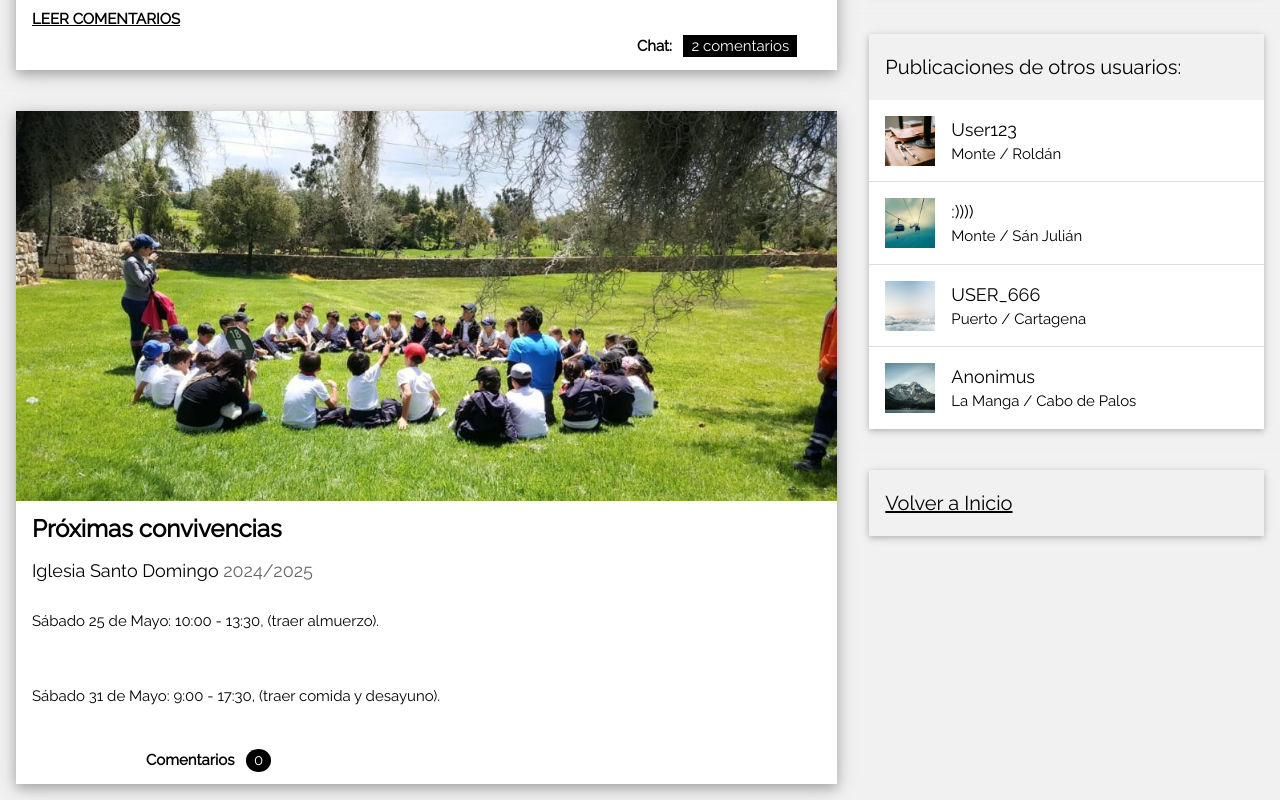
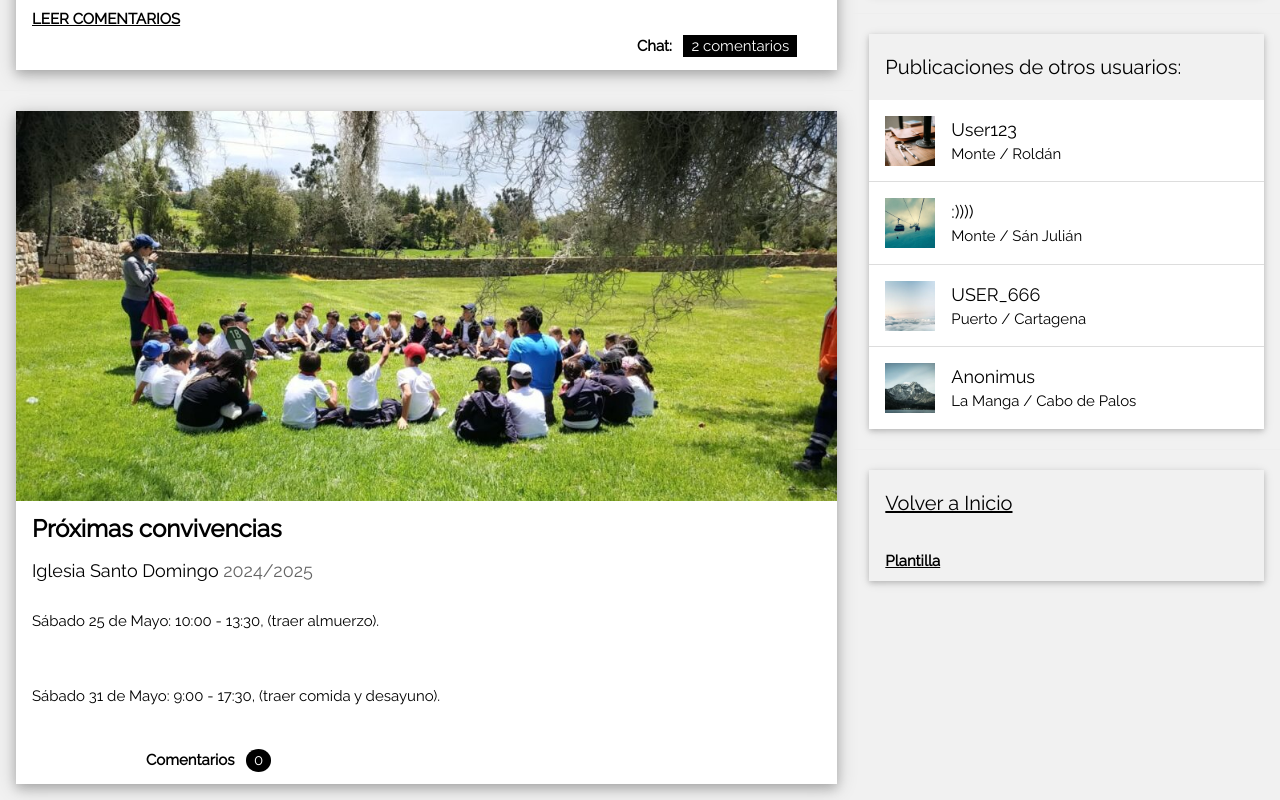
Before and after one commit to YiSsus158/YiSsus158, a plain HTML site: page nuevapaginaweb/secundaria08.html in a window 1280 px wide. Shown: the part 781-1581 px from the top of the page. Drawn offline with nearby package versions, Linux system fonts and the light colour scheme.

Commit message:
Update secundaria08.html

```diff
--- a/nuevapaginaweb/secundaria08.html
+++ b/nuevapaginaweb/secundaria08.html
@@ -116,6 +116,8 @@ and is wrapped around the whole page content, except for the footer in this exam
   <div class="w3-card w3-margin">
     <div class="w3-container w3-padding">
       <h4>   <a href="portada.html">Volver a Inicio</a></h4>
+      <br>
+      <a href="secundaria012.html"><strong>Plantilla</strong></a>
     </div>
 
 
```
